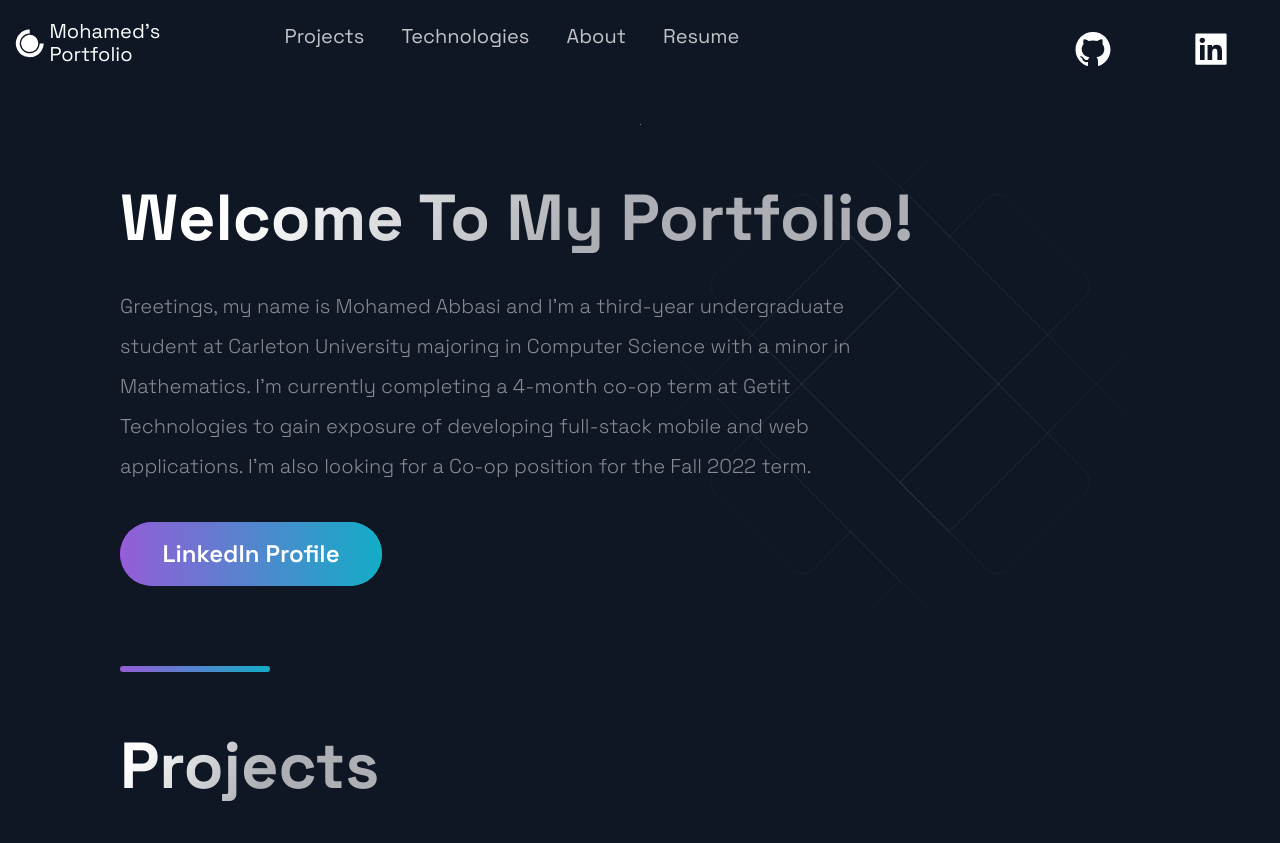
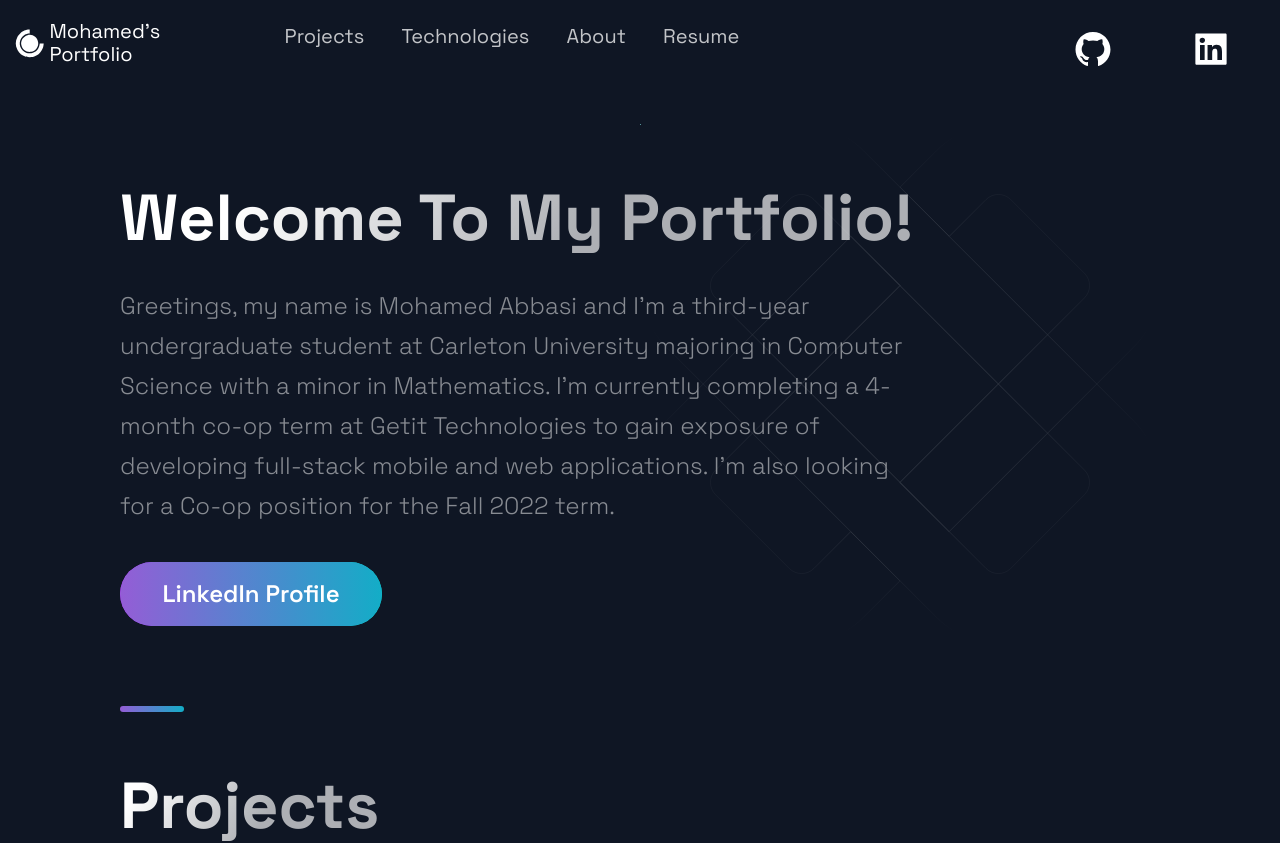
Before and after one commit to mohamedabbasi/portfolio, a Next.js app: page / in a window 1280 px wide. Shown: the top 843 px of the page. Built offline with nearby package versions, Linux system fonts and the light colour scheme.

Commit message:
New Updates

```diff
--- a/src/components/Hero/Hero.js
+++ b/src/components/Hero/Hero.js
@@ -4,7 +4,7 @@ import { Section, SectionText, SectionTitle } from '../../styles/GlobalComponent
 import Button from '../../styles/GlobalComponents/Button';
 import { LeftSection } from './HeroStyles';
 
-const Hero = () => (
+const Hero = (props) => (
   <>
     <Section row nopadding>
       <LeftSection>
--- a/src/components/Hero/HeroStyles.js
+++ b/src/components/Hero/HeroStyles.js
@@ -1,11 +1,12 @@
 import styled from 'styled-components';
 
-export const LeftSection = styled.div`
+export const LeftSection = styled.div `
   width: 100%;
   @media ${(props) => props.theme.breakpoints.sm} {
     width: 80%;
     display: flex;
     flex-direction: column;
+
     margin: 0 auto;
   }
   @media ${(props) => props.theme.breakpoints.md} {
--- a/src/styles/GlobalComponents/index.js
+++ b/src/styles/GlobalComponents/index.js
@@ -56,7 +56,7 @@ export const SectionTitle = styled.h2`
 
 export const SectionText = styled.p`
   max-width: 800px;
-  font-size: 20px;
+  font-size: 24px;
   line-height: 40px;
   font-weight: 300;
   padding-bottom: 3.6rem;
@@ -78,7 +78,7 @@ export const SectionText = styled.p`
 
 export const SectionDivider = styled.div`
 
-  width: 150px;
+  width: 64px;
   height: 6px;
   border-radius: 10px;
   background-color: #fff;
@@ -98,7 +98,6 @@ export const SectionDivider = styled.div`
     height: 2px;
   }
 `
-
 export const SectionSubText = styled.p`
   max-width: 800px;
   font-weight: 300;
--- a/src/styles/theme.js
+++ b/src/styles/theme.js
@@ -10,3 +10,8 @@ const Theme = ({ children }) => (
 );
 
 export default Theme;
+
+
+// Greetings, my name is Mohamed Abbasi and I'm a third-year undergraduate student at Carleton University majoring in Computer Science with a minor in Mathematics. I'm currently completing a 4-month co-op term at Getit Technologies to gain exposure of developing full-stack mobile and web applications. I'm also looking for a Co-op position for the Fall 2022 term.
+
+// Welcome To My Portfolio!
```
